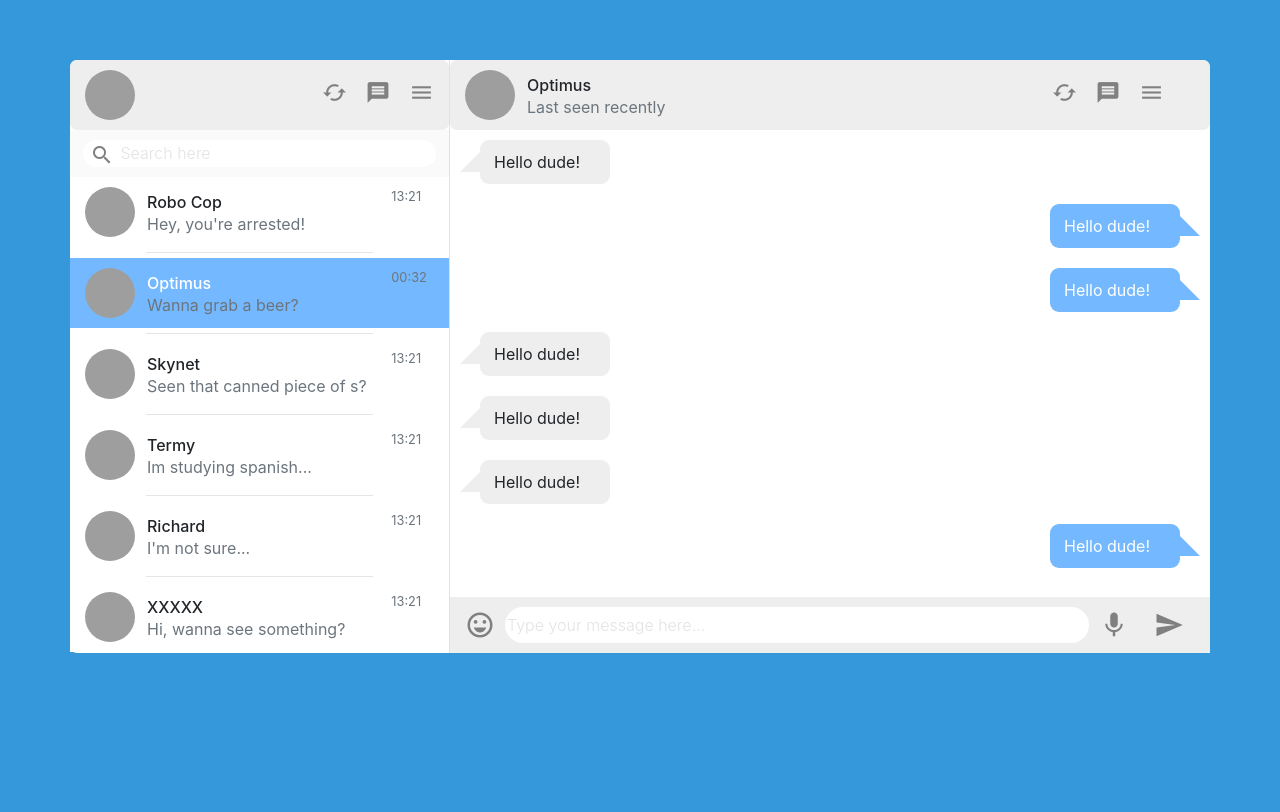
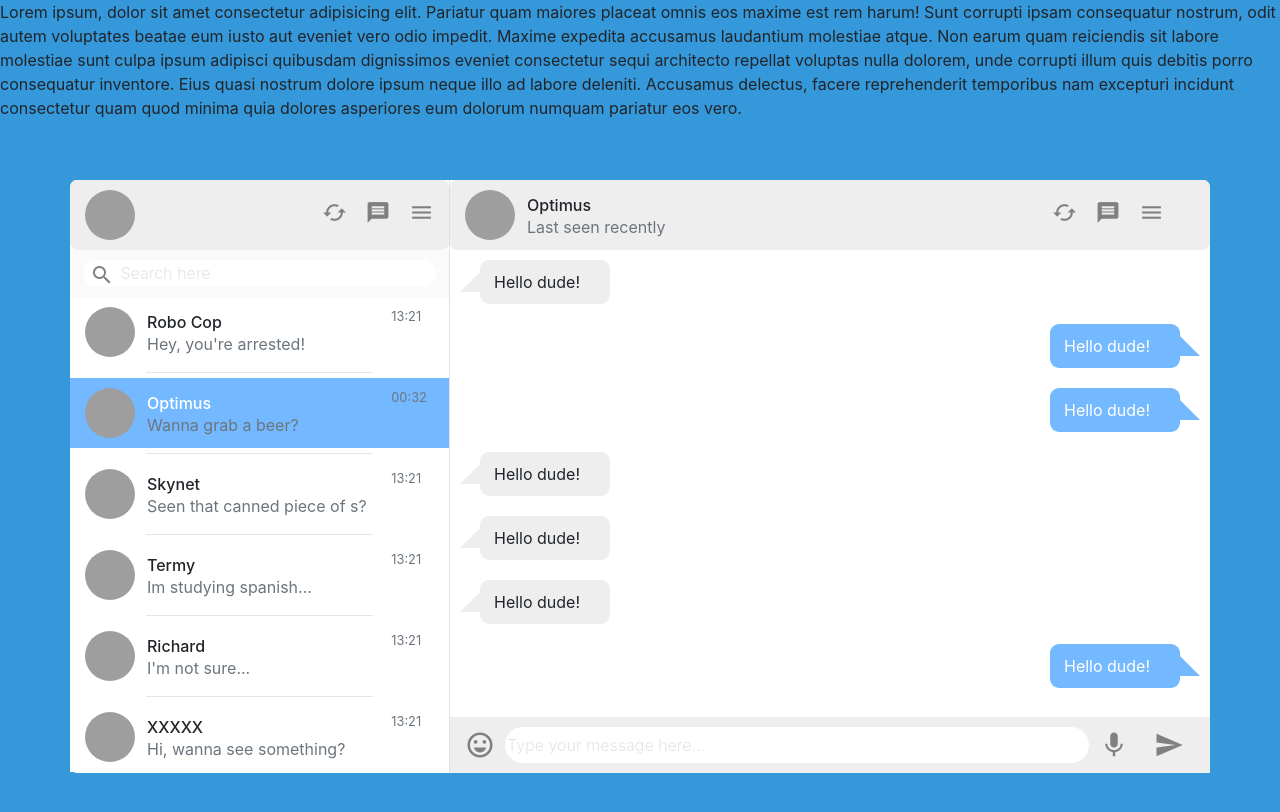
Before and after one commit to IsmailovSardorbek/Telegram-Clone, a plain HTML site: page index.html in a window 1280 px wide. Drawn offline with nearby package versions, Linux system fonts and the light colour scheme; grey boxes are pictures that could not be loaded.

Commit message:
Update index.html

```diff
--- a/index.html
+++ b/index.html
@@ -17,6 +17,17 @@
     <link rel="stylesheet" href="./style.css" />
   </head>
   <body>
+    Lorem ipsum, dolor sit amet consectetur adipisicing elit. Pariatur quam
+    maiores placeat omnis eos maxime est rem harum! Sunt corrupti ipsam
+    consequatur nostrum, odit autem voluptates beatae eum iusto aut eveniet vero
+    odio impedit. Maxime expedita accusamus laudantium molestiae atque. Non
+    earum quam reiciendis sit labore molestiae sunt culpa ipsum adipisci
+    quibusdam dignissimos eveniet consectetur sequi architecto repellat voluptas
+    nulla dolorem, unde corrupti illum quis debitis porro consequatur inventore.
+    Eius quasi nostrum dolore ipsum neque illo ad labore deleniti. Accusamus
+    delectus, facere reprehenderit temporibus nam excepturi incidunt consectetur
+    quam quod minima quia dolores asperiores eum dolorum numquam pariatur eos
+    vero.
     <div class="container">
       <div class="row no-gutters">
         <div class="col-md-4 border-right resize-horizontal">
```
